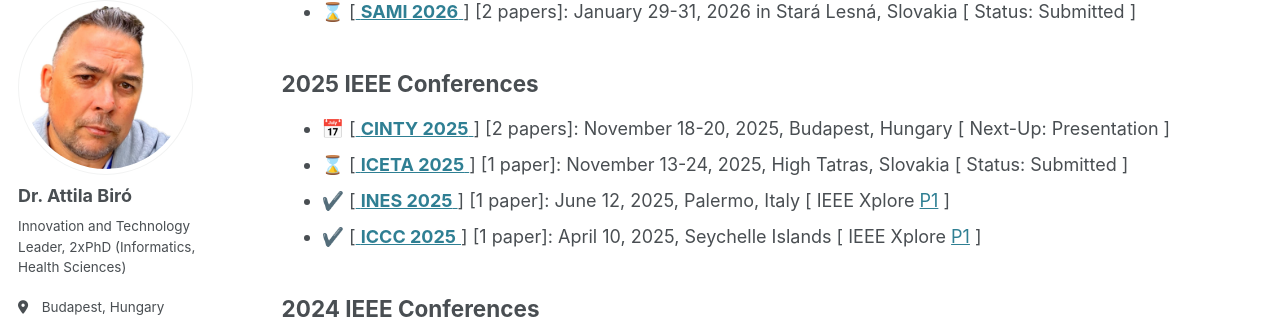
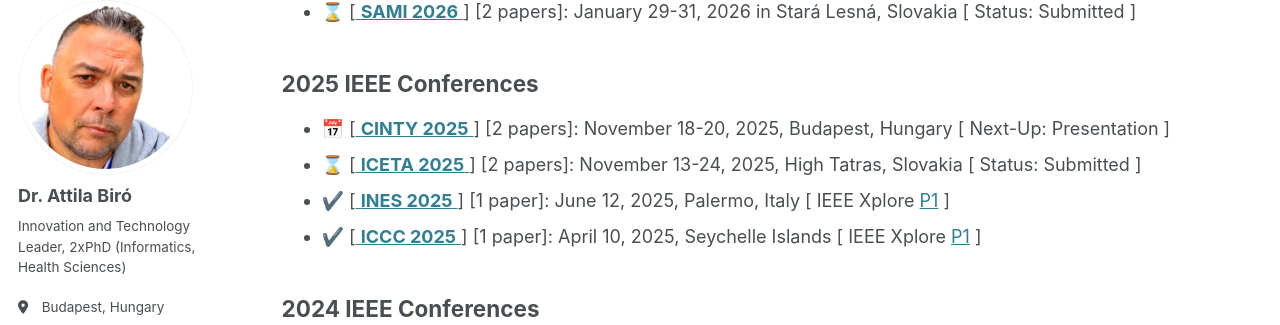
Before and after one commit to biroka/biroka.github.io, a Jekyll site: the page built from _pages/schedule.md, in a window 1280 px wide and 900 px high, scrolled down 336 px. Shown: the part 106-431 px from the top of the window. Built offline with Jekyll 4.4.1, drawn with Linux system fonts in a browser that asks for light colours; emoji names are drawn with the system emoji font; some web fonts are replaced.

Commit message:
Update schedule.md

```diff
--- a/_pages/schedule.md
+++ b/_pages/schedule.md
@@ -17,7 +17,7 @@ author_profile: true
 
 ## 2025 IEEE Conferences
   * :date: [[ **CINTY 2025** ](https://conf.uni-obuda.hu/cinti2025/) ] [2 papers]: November 18-20, 2025, Budapest, Hungary [ Next-Up: Presentation ]
-  * :hourglass: [[ **ICETA 2025** ](https://www.iceta.sk/) ] [1 paper]: November 13-24, 2025, High Tatras, Slovakia [ Status: Submitted ]
+  * :hourglass: [[ **ICETA 2025** ](https://www.iceta.sk/) ] [2 papers]: November 13-24, 2025, High Tatras, Slovakia [ Status: Submitted ]
   * :heavy_check_mark: [[ **INES 2025** ](http://www.ines-conf.org/ines-conf/2025index.html) ] [1 paper]: June 12, 2025, Palermo, Italy [ IEEE Xplore [P1](https://ieeexplore.ieee.org/document/11078199/) ]
   * :heavy_check_mark: [[ **ICCC 2025** ](https://conf.uni-obuda.hu/iccc2025/index.html) ] [1 paper]: April 10, 2025, Seychelle Islands [ IEEE Xplore [P1](https://ieeexplore.ieee.org/document/10999140/) ]
 
```
